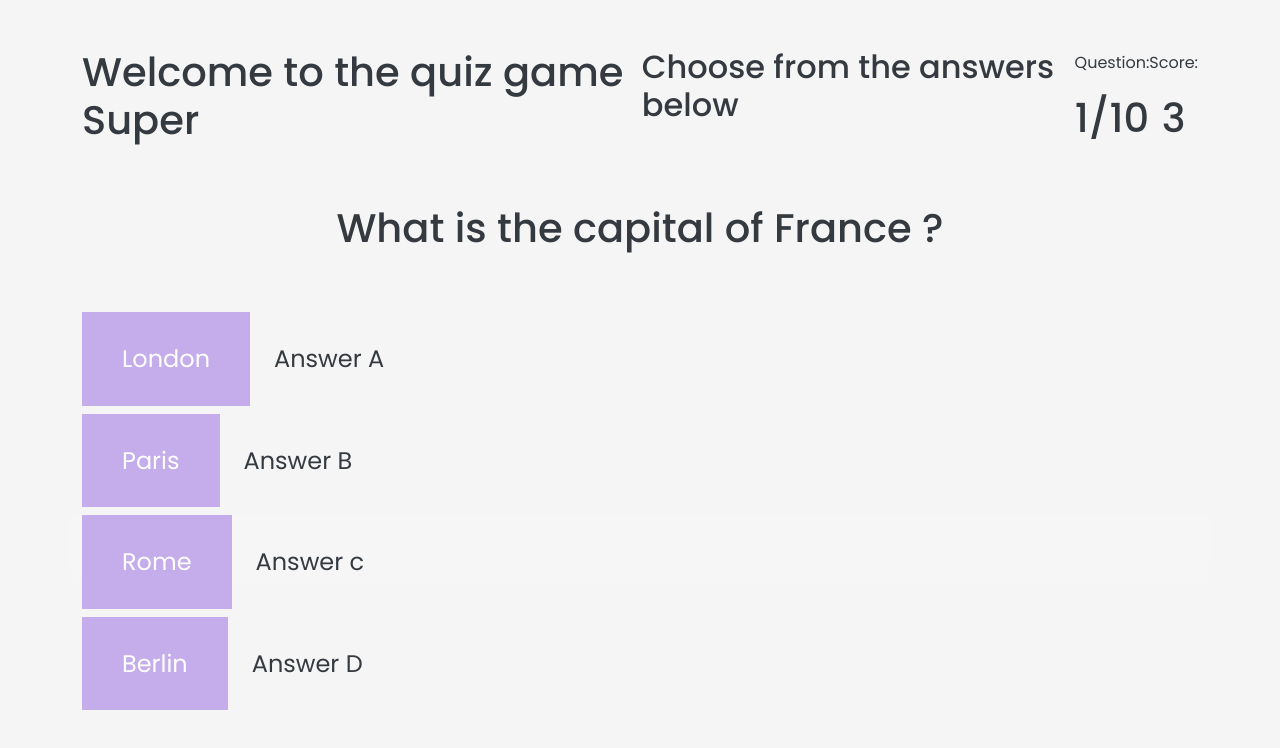
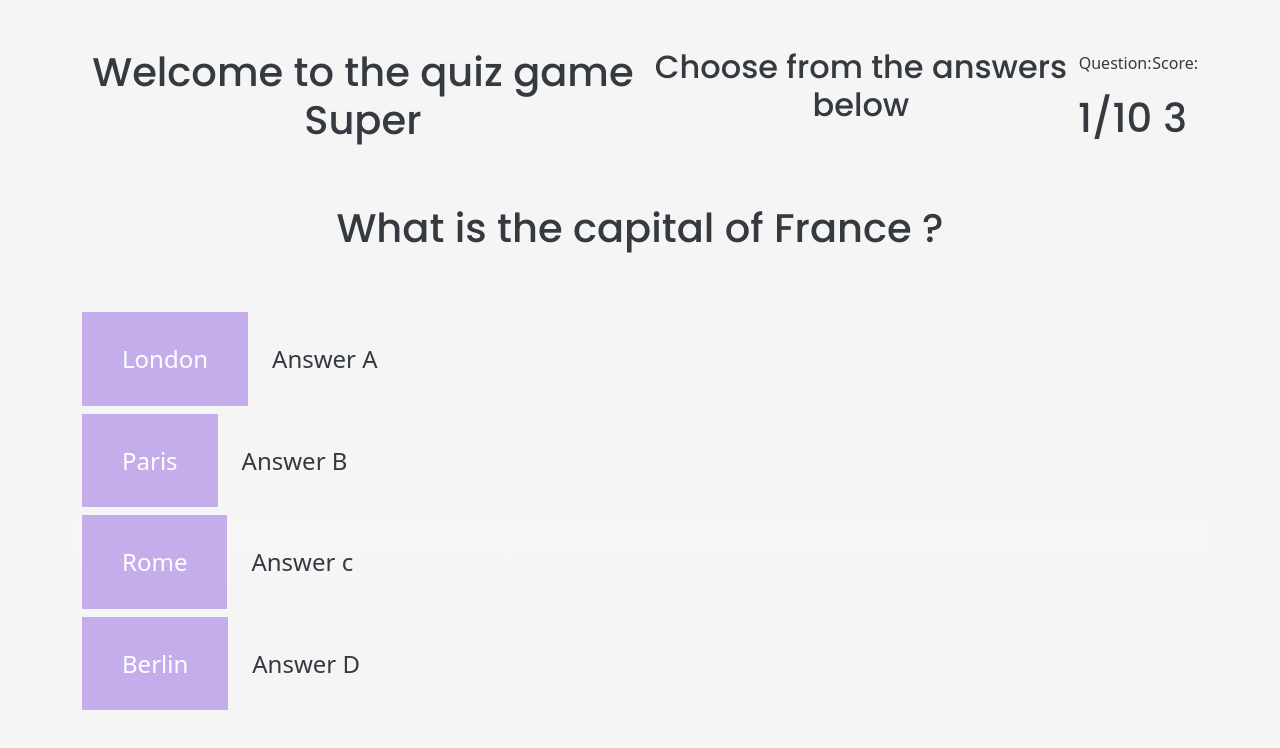
Before and after one commit to napta894/onlinepairgameSuper, a website with bundled scripts: page index.html in a window 1280 px wide. Built offline with nearby package versions, Linux system fonts and the light colour scheme; files whose address does not match are found by name.

Commit message:
prefix added

```diff
--- a/Root/css/custom.css
+++ b/Root/css/custom.css
@@ -30,10 +30,23 @@ h1, h2, h3, h4, h5, h6 {
 #intro {
   display: flex;
   justify-content: space-between;
+  text-align: center;
+}
+
+body {
+  font: 1rem/1.5 var(--bs-font-sans-serif);
+}
+
+a {
+  color: var(--bs-blue);
+}
+
+.h2 {
+  text-align: left;
 }
 
 .prefix {
-  text-align: left;
+  text-align: center;
   font-size: 1rem;
 }
 
@@ -71,7 +84,7 @@ h1, h2, h3, h4, h5, h6 {
 
 .answer-container:hover {
   cursor: pointer;
-  box-shadow: 0 0.4rem 1.4rem 0 rgba(86, 185, 235, 0.5);
+  box-shadow: 0 0.4rem 1.4rem 0 rgba(104, 68, 246, 0.5);
 
   transform: translateY(-0.1rem);
   transition: transform 200ms;
--- a/index.html
+++ b/index.html
@@ -54,7 +54,7 @@
 
 <!-- answers -->
         <div class="row">
-          <div class="col-12">
+          <div class="col-8">
             <div class="answer-container class">
               <p class="answer-prefix">London</p>
               <p class="answer-text" data-answer="a">Answer A</p>
@@ -62,7 +62,7 @@
           </div>
         </div>
         <div class="row">
-          <div class="col-12">
+          <div class="col-8">
             <div class="answer-container class">
               <p class="answer-prefix">Paris</p>
               <p class="answer-text" data-answer="b">Answer B</p>
@@ -71,7 +71,7 @@
         </div>
 
         <div class="row bg-gradient">
-          <div class="col-12">
+          <div class="col-8">
             <div class="answer-container class">
               <p class="answer-prefix">Rome</p>
               <p class="answer-text" data-answer="c">Answer c</p>
@@ -79,7 +79,7 @@
           </div>
         </div>
         <div class="row">
-          <div class="col-12">
+          <div class="col-8">
             <div class="answer-container class">
               <p class="answer-prefix">Berlin</p>
               <p class="answer-text" data-answer="d">Answer D</p>
```
